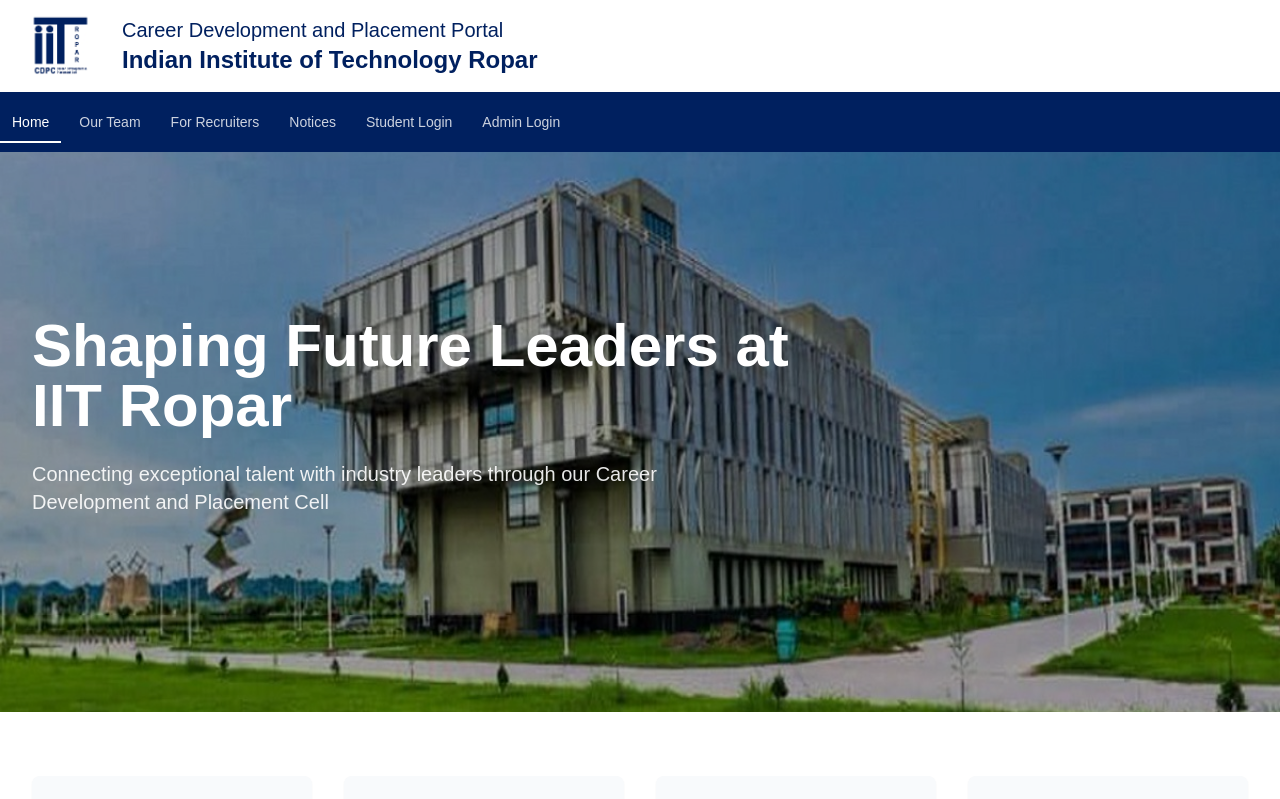
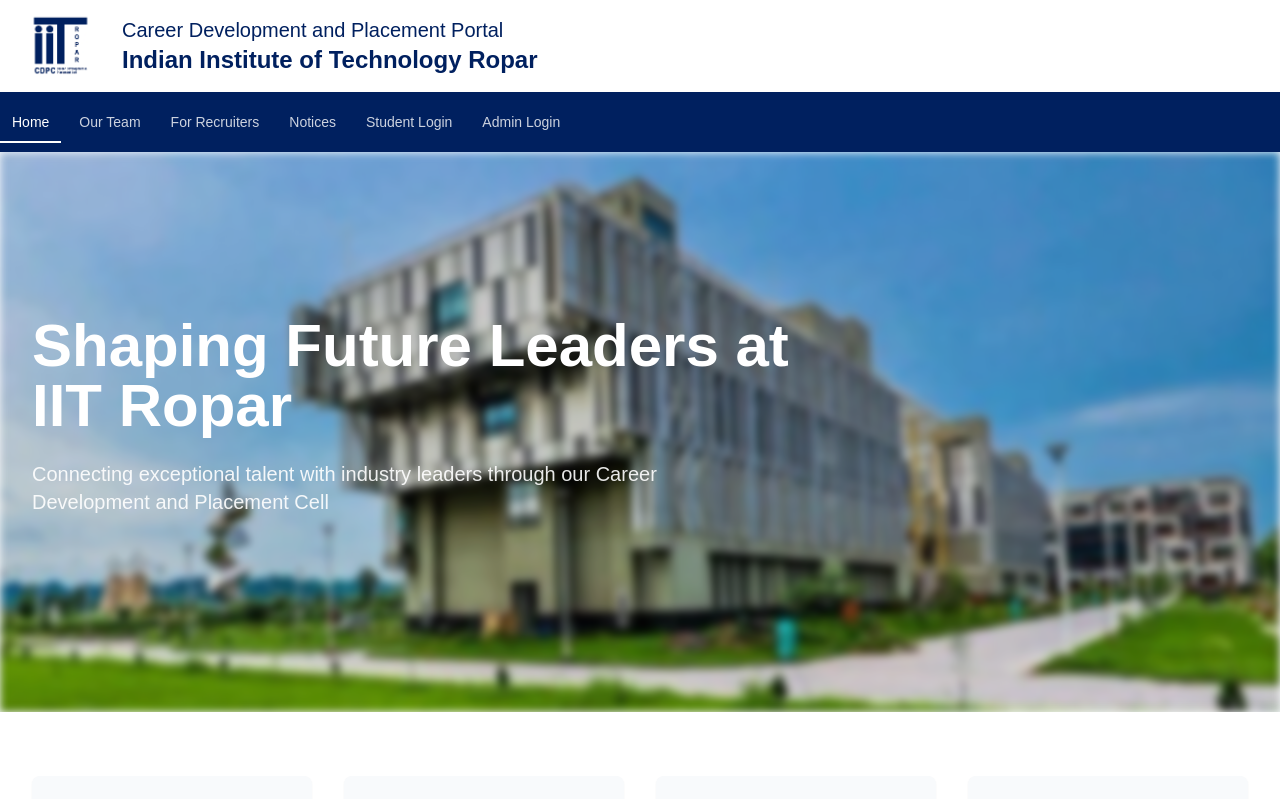
Before and after one commit to SidCoder3904/CDP-Portal, a Next.js app in the folder cdp_portal/: page / in a window 1280 px wide. Shown: the top 799 px of the page. Built offline with nearby package versions, Linux system fonts and the light colour scheme.

Commit message:
minor change in landing page

```diff
--- a/cdp_portal/src/app/page.tsx
+++ b/cdp_portal/src/app/page.tsx
@@ -66,7 +66,7 @@
             alt="IIT Ropar Campus"
             fill
             priority
-            className="object-cover brightness-[0.65]"
+            className="object-cover blur-sm brightness-90"
           />
         </div>
         <div className="relative z-10 container mx-auto h-full flex flex-col justify-center px-4 md:px-8">
```
